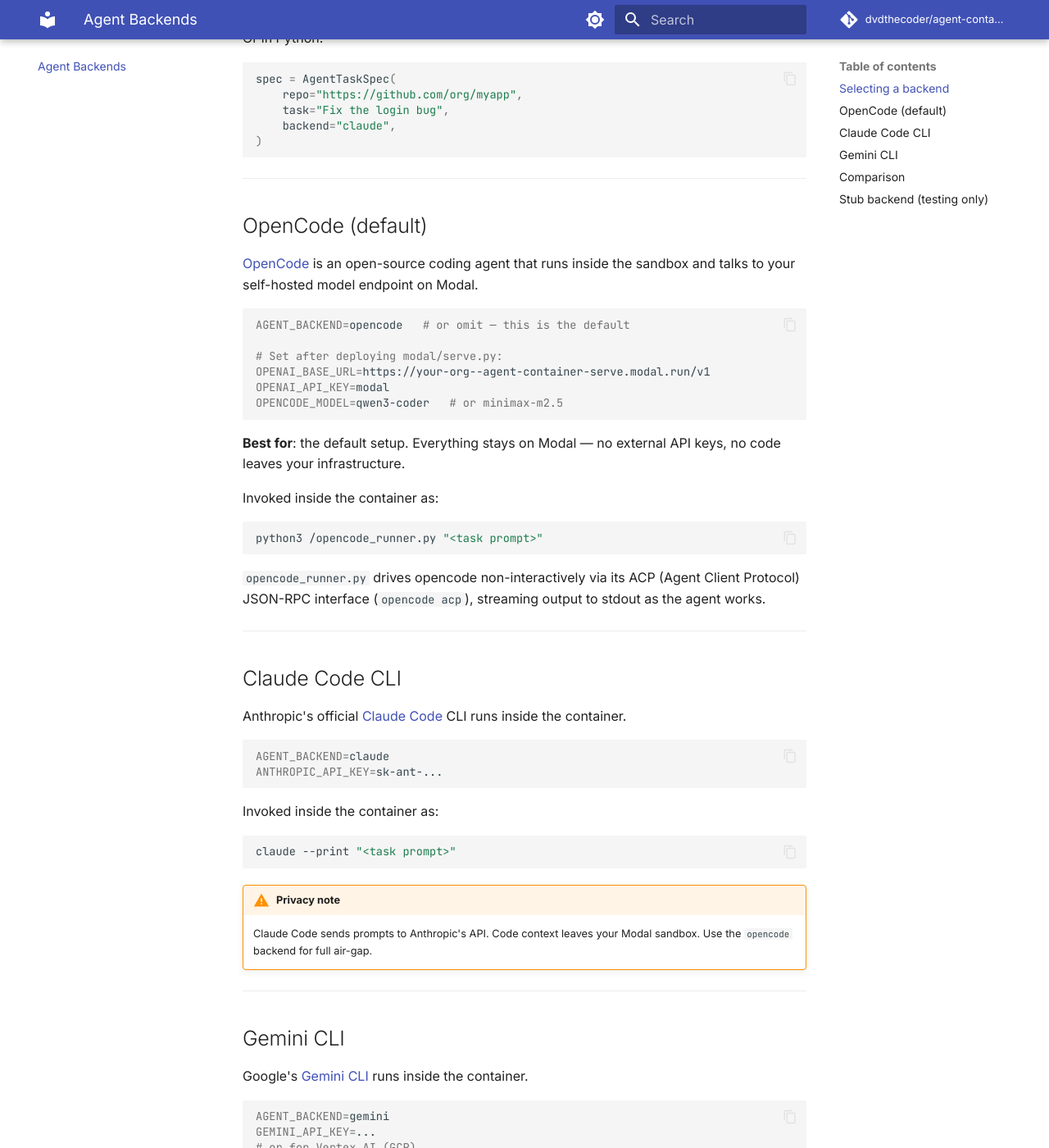
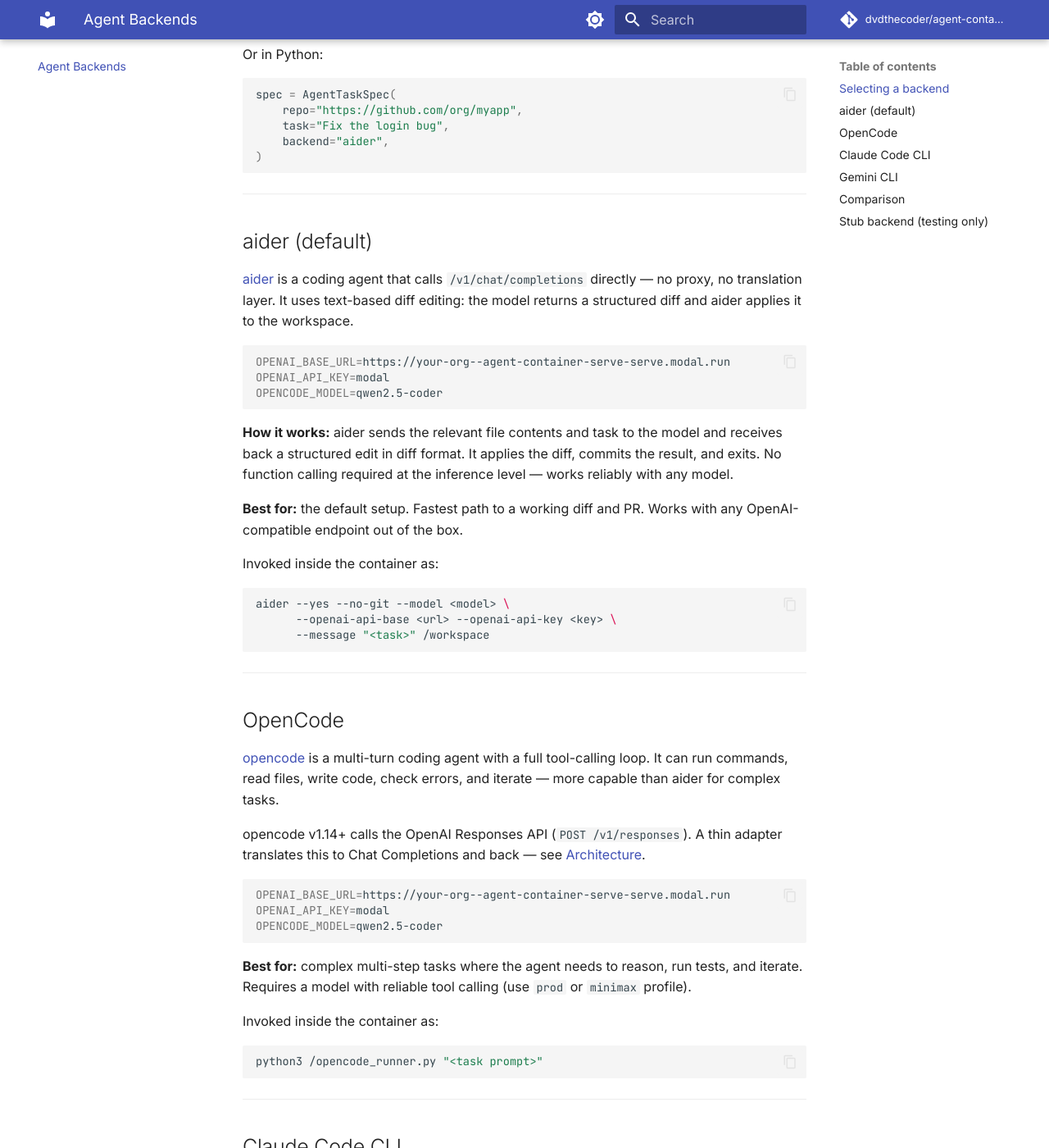
Before and after one commit to dvdthecoder/agent-container, an MkDocs documentation site: the page built from docs/agents.md, in a window 1280 px wide and 1400 px high, scrolled down 455 px. Shown: the whole window at 82% size. Built offline with MkDocs 1.6.1 and Material for MkDocs 9.7.7, drawn with Linux system fonts in a browser that asks for light colours; comment, search, counter and statistics services are not loaded; some of the changed text lies outside the part shown.

Commit message:
docs: update architecture, models, agents — reflect vLLM + aider path
- architecture.md: new diagram with vLLM primary, aider default backend,
  opencode adapter described as thin format translation (no model hacks)
- models.md: vLLM replaces SGLang as primary; SGLang issues documented
  with link to #86; cold start times updated; /v1 suffix note added
- agents.md: aider added as default backend with full docs; opencode
  described accurately (Responses API adapter, multi-turn loop); comparison
  table updated with proxy/tool-calling requirements per backend

Refs #83 #84 #85 #86

Co-Authored-By: Claude Sonnet 4.6 <noreply@anthropic.com>

````diff
--- a/docs/agents.md
+++ b/docs/agents.md
@@ -1,14 +1,16 @@
 # Agent Backends
 
-Three coding agents can run inside the sandbox. All produce the same `AgentTaskResult` — PR
-creation, the dashboard, and MCP integration work identically regardless of which backend you use.
+Four coding agent backends can run inside the sandbox. All produce the same `AgentTaskResult`
+— PR creation, the dashboard, and MCP integration work identically regardless of which backend
+you use.
 
 ## Selecting a backend
 
 ```bash
-agent-run --backend opencode ...   # default
-agent-run --backend claude  ...
-agent-run --backend gemini  ...
+agent-run run --backend aider    ...   # default
+agent-run run --backend opencode ...
+agent-run run --backend claude   ...
+agent-run run --backend gemini   ...
 ```
 
 Or in Python:
@@ -17,36 +19,62 @@ Or in Python:
 spec = AgentTaskSpec(
     repo="https://github.com/org/myapp",
     task="Fix the login bug",
-    backend="claude",
+    backend="aider",
 )
 ```
 
 ---
 
-## OpenCode (default)
+## aider (default)
 
-[OpenCode](https://opencode.ai) is an open-source coding agent that runs inside the sandbox and
-talks to your self-hosted model endpoint on Modal.
+[aider](https://aider.chat) is a coding agent that calls `/v1/chat/completions` directly —
+no proxy, no translation layer. It uses text-based diff editing: the model returns a structured
+diff and aider applies it to the workspace.
 
 ```bash
-AGENT_BACKEND=opencode   # or omit — this is the default
-
-# Set after deploying modal/serve.py:
-OPENAI_BASE_URL=https://your-org--agent-container-serve.modal.run/v1
+OPENAI_BASE_URL=https://your-org--agent-container-serve-serve.modal.run
 OPENAI_API_KEY=modal
-OPENCODE_MODEL=qwen3-coder   # or minimax-m2.5
+OPENCODE_MODEL=qwen2.5-coder
 ```
 
-**Best for**: the default setup. Everything stays on Modal — no external API keys, no code leaves
-your infrastructure.
+**How it works:** aider sends the relevant file contents and task to the model and receives
+back a structured edit in diff format. It applies the diff, commits the result, and exits.
+No function calling required at the inference level — works reliably with any model.
+
+**Best for:** the default setup. Fastest path to a working diff and PR. Works with any
+OpenAI-compatible endpoint out of the box.
+
+Invoked inside the container as:
+```bash
+aider --yes --no-git --model <model> \
+      --openai-api-base <url> --openai-api-key <key> \
+      --message "<task>" /workspace
+```
+
+---
+
+## OpenCode
+
+[opencode](https://opencode.ai) is a multi-turn coding agent with a full tool-calling loop.
+It can run commands, read files, write code, check errors, and iterate — more capable than
+aider for complex tasks.
+
+opencode v1.14+ calls the OpenAI Responses API (`POST /v1/responses`). A thin adapter
+translates this to Chat Completions and back — see [Architecture](architecture.md#opencode-adapter-thin-proxy).
+
+```bash
+OPENAI_BASE_URL=https://your-org--agent-container-serve-serve.modal.run
+OPENAI_API_KEY=modal
+OPENCODE_MODEL=qwen2.5-coder
+```
+
+**Best for:** complex multi-step tasks where the agent needs to reason, run tests, and iterate.
+Requires a model with reliable tool calling (use `prod` or `minimax` profile).
 
 Invoked inside the container as:
 ```bash
 python3 /opencode_runner.py "<task prompt>"
 ```
-
-`opencode_runner.py` drives opencode non-interactively via its ACP (Agent Client Protocol)
-JSON-RPC interface (`opencode acp`), streaming output to stdout as the agent works.
 
 ---
 
@@ -66,7 +94,7 @@ claude --print "<task prompt>"
 
 !!! warning "Privacy note"
     Claude Code sends prompts to Anthropic's API. Code context leaves your Modal sandbox.
-    Use the `opencode` backend for full air-gap.
+    Use `aider` or `opencode` for full air-gap with your self-hosted model.
 
 ---
 
@@ -86,20 +114,19 @@ Invoked inside the container as:
 gemini --yolo -p "<task prompt>"
 ```
 
-!!! note "Air-gap with Vertex AI"
-    Using Vertex AI keeps prompts within your GCP project. For full on-prem air-gap, use the
-    `opencode` backend with your self-hosted Modal endpoint.
-
 ---
 
 ## Comparison
 
-| | OpenCode | Claude Code | Gemini CLI |
-|---|---|---|---|
-| Model | Self-hosted on Modal | Anthropic API | Google AI / Vertex |
-| External API key needed | ❌ | ✅ | ✅ |
-| Air-gap capable | ✅ | ❌ | ✅ (Vertex AI) |
-| Default | ✅ | ❌ | ❌ |
+| | aider | opencode | Claude Code | Gemini CLI |
+|--|-------|---------|------------|-----------|
+| Model | Self-hosted on Modal | Self-hosted on Modal | Anthropic API | Google AI / Vertex |
+| External API key | ❌ | ❌ | ✅ | ✅ |
+| Air-gap capable | ✅ | ✅ | ❌ | ✅ (Vertex) |
+| Proxy needed | ❌ | ✅ (thin adapter) | ❌ | ❌ |
+| Tool calling required | ❌ (diff format) | ✅ | ✅ | ✅ |
+| Multi-turn reasoning | ❌ | ✅ | ✅ | ✅ |
+| Default | ✅ | ❌ | ❌ | ❌ |
 
 ---
 
--- a/docs/architecture.md
+++ b/docs/architecture.md
@@ -20,17 +20,17 @@
 ┌──────────────────────────────────────────────────────────────────┐
 │  Modal — container compute                                       │
 │  Each run gets a fresh ephemeral container                       │
-│  Coding agent installed: opencode / claude CLI / gemini CLI      │
-│  Git + gh / glab CLI for branch and PR operations               │
+│  Agent backends: aider · opencode · claude CLI · gemini CLI      │
+│  Git + gh CLI for branch and PR operations                       │
 │                                                                  │
 │  Agent calls → Modal model endpoint (internal network)           │
 └──────────────────────────┬───────────────────────────────────────┘
-                           │  Modal internal network
+                           │  POST /v1/chat/completions
                            ▼
 ┌──────────────────────────────────────────────────────────────────┐
-│  Modal GPU — SGLang inference server                             │
+│  Modal GPU — vLLM inference server                               │
 │  modal deploy modal/serve.py  →  stable endpoint                 │
-│  Qwen3-Coder on A100 · RadixAttention prefix caching             │
+│  Qwen3-Coder · MiniMax M2.5 — first-class tool calling           │
 │  Scale-to-zero when idle, billed per GPU second                  │
 └──────────────────────────────────────────────────────────────────┘
 ```
@@ -53,21 +53,27 @@ This means:
 ### Modal for model serving
 
 The model runs on Modal GPU infrastructure alongside the sandbox. `modal deploy modal/serve.py`
-deploys Qwen3-Coder once and gives you a stable internal endpoint. The sandbox container calls
+deploys the model once and gives you a stable internal endpoint. The sandbox container calls
 it over Modal's internal network — no public internet hop, no external API key needed.
 
-The inference server is [SGLang](https://github.com/sgl-project/sglang). Its **RadixAttention**
-automatically caches shared KV prefixes across requests. Agent runs that share a system prompt and
-repo context (the common case) hit the prefix cache on every run after the first, improving
-throughput and reducing per-token latency under concurrent load.
+The inference server is **vLLM**. It provides a stable, first-class OpenAI-compatible
+`/v1/chat/completions` API with reliable tool calling across all model profiles. Scale-to-zero
+when idle, billed per GPU second, no hardware to manage.
 
-Scale-to-zero when idle. Billed per GPU second. No hardware to manage.
+### Agent backends
 
-### Coding agent as a plugin
+Two backends are supported. Both produce identical `AgentTaskResult` output — PR creation,
+the dashboard, and MCP integration work identically regardless of which backend you use.
 
-OpenCode is the default backend, but Claude Code CLI and Gemini CLI can run inside the container
-instead. All backends produce the same `AgentTaskResult` — the rest of the pipeline is identical.
-See [Agent Backends](agents.md).
+**aider** (default) calls `/v1/chat/completions` directly. No proxy, no translation layer.
+Uses text-based diff editing — the model returns structured diffs, aider applies them. Works
+reliably with any OpenAI-compatible endpoint.
+
+**opencode** uses a thin Responses API adapter. opencode v1.14+ calls `/v1/responses`
+(OpenAI Responses API); the adapter translates to Chat Completions and back. The adapter
+is ~100 lines of pure JSON reshaping with no model-specific code.
+
+See [Agent Backends](agents.md) for full documentation.
 
 ## What runs inside the container
 
@@ -77,7 +83,7 @@ Step 1 — Clone
   git checkout -b agent/<slug>-<timestamp>
 
 Step 2 — Agent runs
-  python3 /opencode_runner.py "<task prompt>"   # ACP-based; or claude / gemini equivalent
+  aider --yes --message "<task>" /workspace     # or opencode equivalent
   streams output live to dashboard via SSE
 
 Step 3 — Collect result
@@ -103,6 +109,21 @@ AgentTaskResult
   success, run_id, branch, pr_url, diff, diff_stat, duration_seconds, error, backend
 ```
 
+## opencode adapter (thin proxy)
+
+opencode v1.14+ uses the OpenAI Responses API (`POST /v1/responses`). No self-hosted inference
+server implements this API — they all speak Chat Completions. The adapter bridges the gap:
+
+```
+opencode → POST /v1/responses
+                ↓  reshape: input[] → messages[], tools format, role names
+           POST /v1/chat/completions  →  vLLM
+                ↑  reshape: tool_calls → function_call items
+opencode ← Responses API response
+```
+
+The adapter contains no model-specific code. It is a format translation layer only.
+
 ## File structure
 
 ```
@@ -113,21 +134,23 @@ agent_container/
 │   ├── result.py        AgentTaskResult + SuiteResult
 │   └── sandbox.py       ModalSandbox — boot/run/teardown
 ├── modal/
-│   ├── sandbox.py       Modal Sandbox implementation
-│   └── serve.py         Deploy open model on Modal GPU
+│   └── serve.py         Deploy open model on Modal GPU (vLLM)
 ├── agent/
 │   ├── cli.py           agent-run CLI entrypoint
-│   ├── installer.py     Install agent CLI inside container
-│   ├── runner.py        Invoke agent non-interactively
+│   ├── runner.py        Invoke agent, stream output, enforce timeout
 │   ├── tester.py        Auto-detect and run test suite
 │   ├── git_ops.py       clone, branch, diff, push, PR
+│   ├── log_store.py     SQLite run logger (RunLogger + RunStore)
+│   ├── opencode_runner.py  Responses API adapter (opencode backend only)
 │   └── backends/        AgentBackend protocol + adapters
+│       ├── aider.py     aider — direct Chat Completions
+│       ├── opencode.py  opencode — via Responses API adapter
+│       ├── claude_code.py
+│       └── gemini.py
 ├── dashboard/
 │   ├── app.py           FastAPI app
 │   ├── store.py         WorkspaceStore + RunState
-│   ├── router.py        REST + SSE route handlers
-│   └── static/
-│       └── index.html   Dashboard UI (vanilla JS, no build step)
-└── mcp/
+│   └── router.py        REST + SSE route handlers
+└── mcp_server/
     └── server.py        MCP server exposing sandbox tools
 ```
````
Also changed, not shown: other parts of docs/agents.md (+2 -2 lines), docs/models.md (+43 -36 lines).
